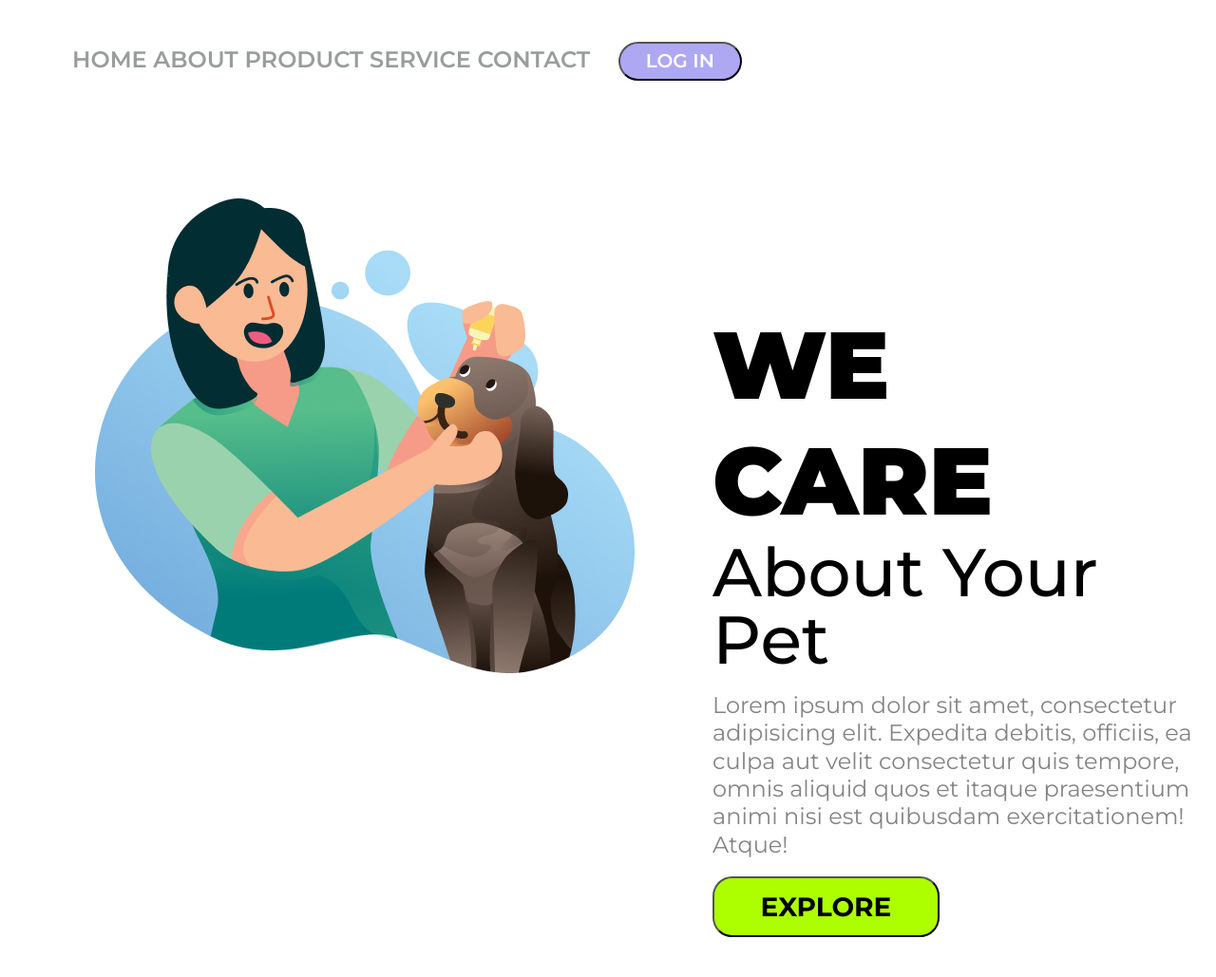
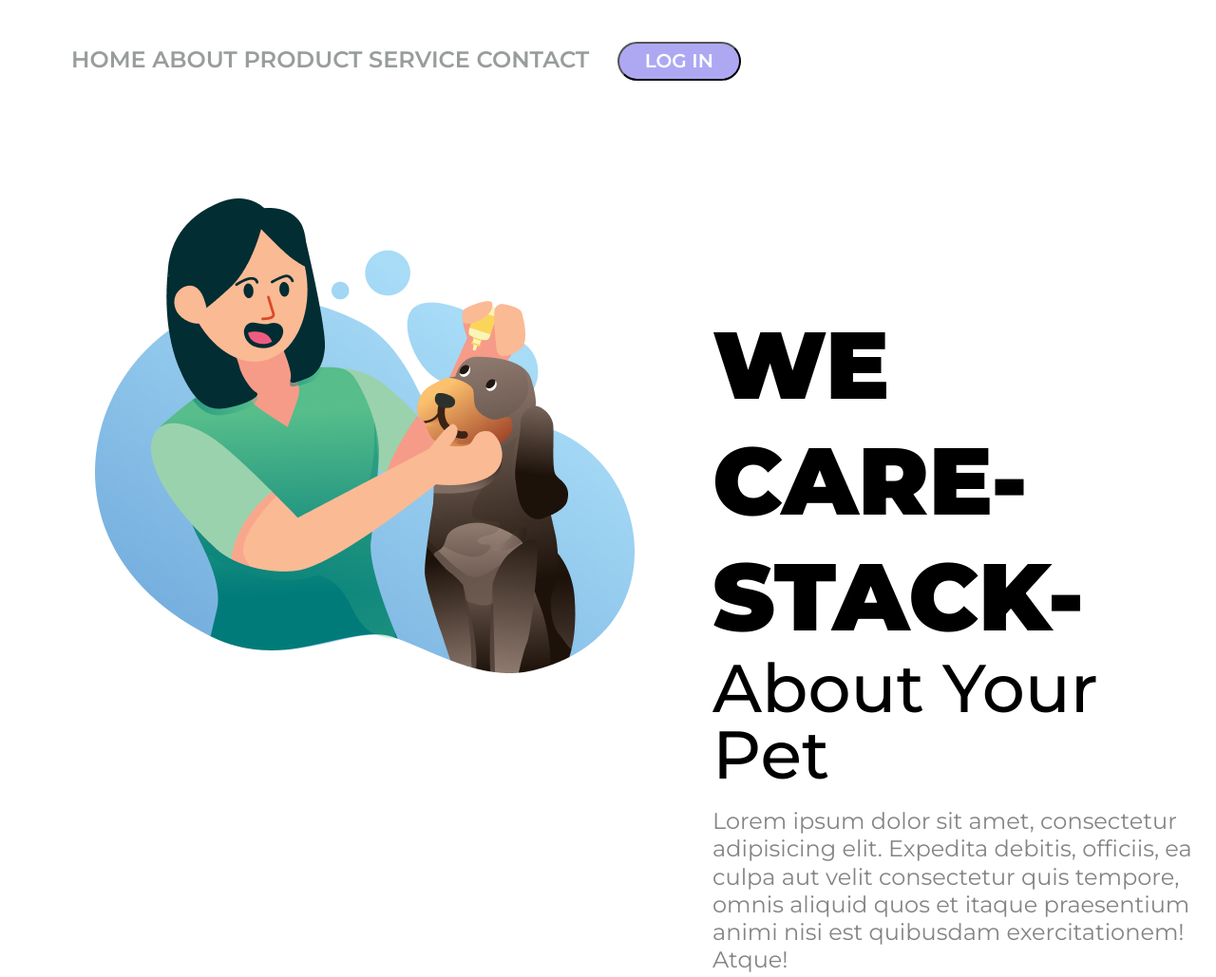
Before and after one commit to Emerson-stack-sys/CSS, a plain HTML site: page index.html in a window 1280 px wide. Shown: the top 1029 px of the page at 95% size. Drawn offline with Linux system fonts and the light colour scheme; a web font is replaced by a local one.

Commit message:
Mudança no CSS para responsivo

```diff
--- a/index.html
+++ b/index.html
@@ -35,7 +35,7 @@
 
      <section class="container-2">
 
-          <h1>WE CARE</h1>
+          <h1>WE CARE-STACK-</h1>
 
           <H2>About Your Pet</H2>
           <br>
--- a/style.css
+++ b/style.css
@@ -7,7 +7,7 @@
 }
 
 header {
-     margin: 44px 0 144px 76px;
+     margin: 44px 0 144px 75px;
      font-size: 24px;
      font-weight: 600;
      line-height: 29.26px;
@@ -102,3 +102,5 @@ p {
 
 
 }
+
+@media screen and (max-width: 500px) {}
```
